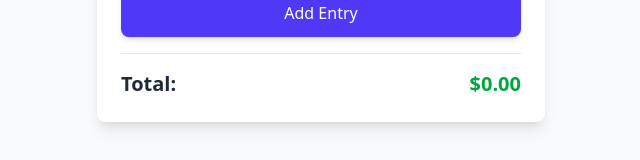
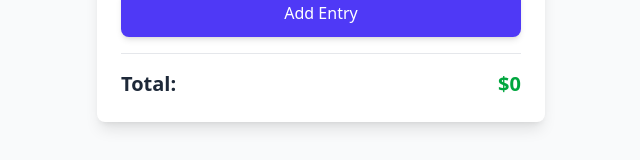
Before and after one commit to NomadRiding/PriceCalculator, a React (Vite) app: page / in a window 1280 px wide. Both pictures are taken after a click on the button "💼 Billing". Shown: the part 528-688 px from the top of the page, without its empty margins (319-959 px from the left). Built offline with nearby package versions, Linux system fonts and the light colour scheme.

Commit message:
remove decimals

```diff
--- a/src/Components/Commission.jsx
+++ b/src/Components/Commission.jsx
@@ -141,8 +141,8 @@ export default function Commission() {
                   <span className="font-bold text-green-600">
                     $
                     {entry.amount.toLocaleString("en-US", {
-                      minimumFractionDigits: 2,
-                      maximumFractionDigits: 2,
+                      minimumFractionDigits: 0,
+                      maximumFractionDigits: 0,
                     })}
                   </span>
                   <button
@@ -166,8 +166,8 @@ export default function Commission() {
           <span className="text-green-600">
             $
             {total.toLocaleString("en-US", {
-              minimumFractionDigits: 2,
-              maximumFractionDigits: 2,
+              minimumFractionDigits: 0,
+              maximumFractionDigits: 0,
             })}
           </span>
         </div>
```
